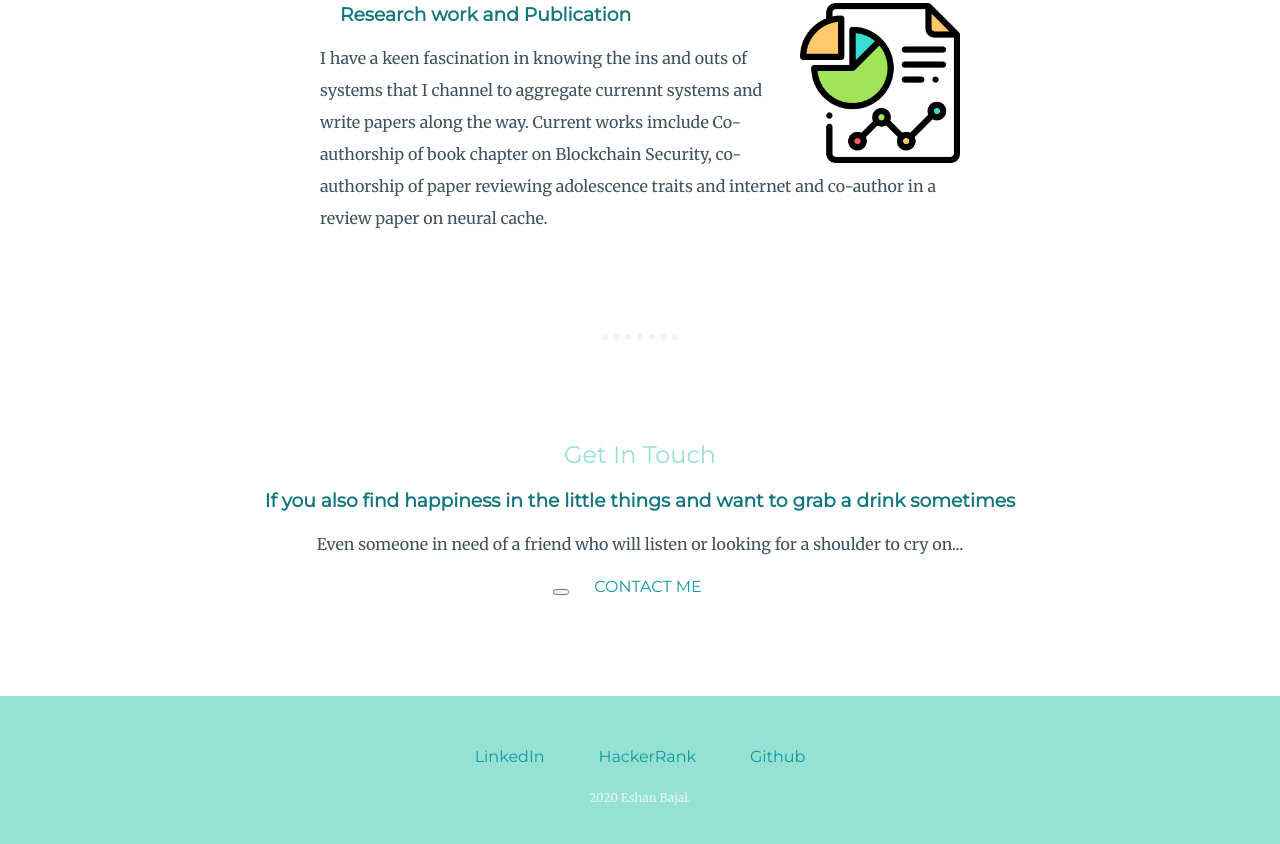
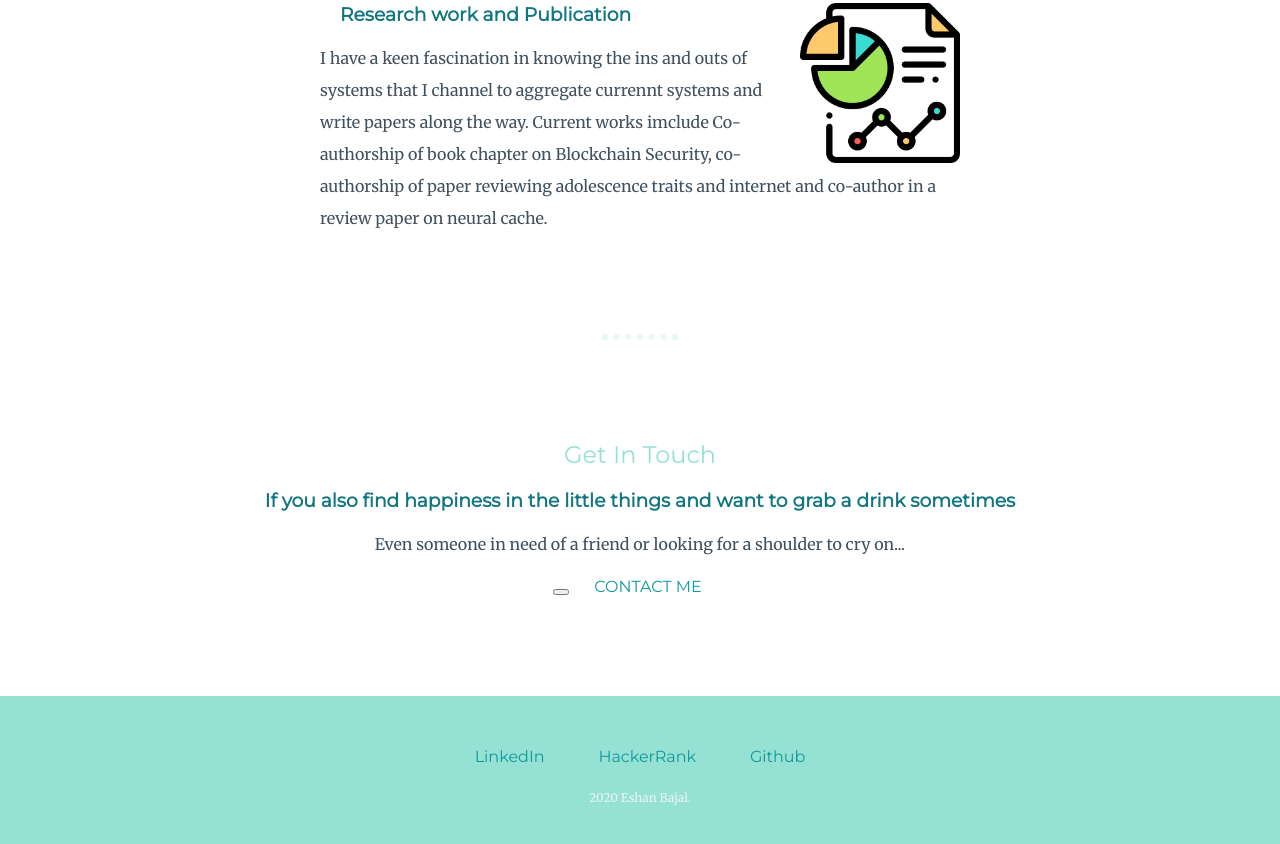
Before and after one commit to eshanbajal71/Webpage, a plain HTML site: page CSS-Mysite/index.html in a window 1280 px wide. Shown: the part 2276-3120 px from the top of the page. Drawn offline with Linux system fonts and the light colour scheme.

Commit message:
added updates

```diff
--- a/CSS-Mysite/index.html
+++ b/CSS-Mysite/index.html
@@ -50,7 +50,7 @@
   <div class="contact-me">
     <h2>Get In Touch</h2>
     <h3>If you also find happiness in the little things and want to grab a drink sometimes</h3>
-    <p class="contact-message">Even someone in need of a friend who will listen or looking for a shoulder to cry on...</p>
+    <p class="contact-message">Even someone in need of a friend or looking for a shoulder to cry on...</p>
     <button type="button" name="btn"></button><a class="btn" href="mailto:name@email.com">CONTACT ME</a>
   </div>
 </div>
```
